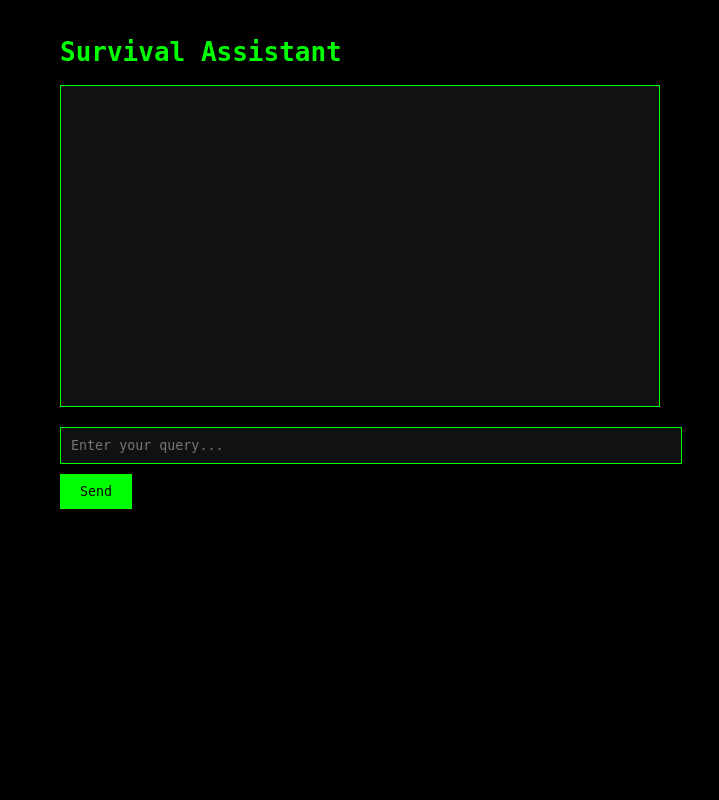
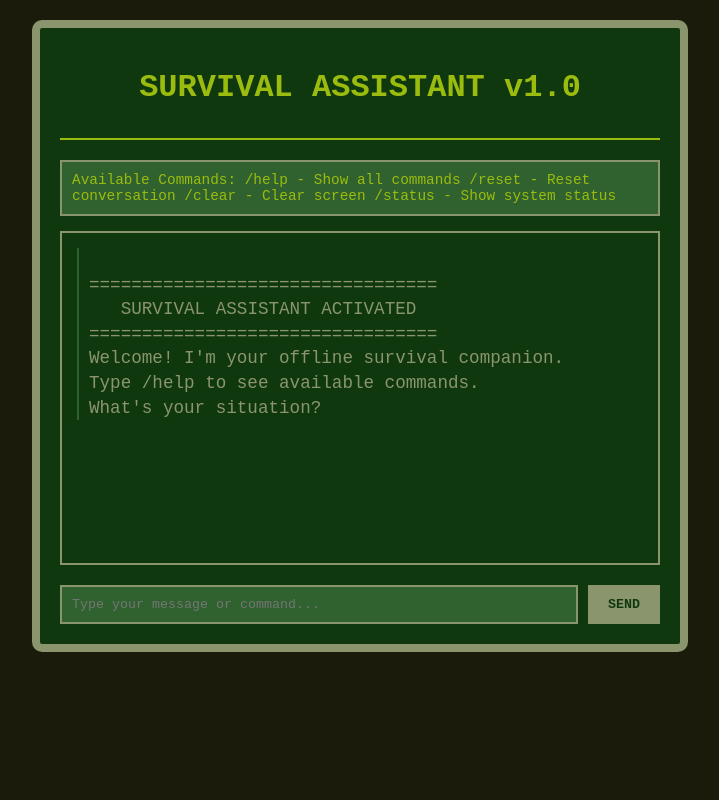
Before and after one commit to ItMeansBigMountain/Generative-AI, a Flask app: page / in a window 1280 px wide. Shown: the whole page, without its empty margins (280-999 px from the left). Run offline with Flask 3, Linux system fonts and the light colour scheme.

Commit message:
prototype webapp for rbpi

```diff
--- a/Local-LLM/survival-tool/app.py
+++ b/Local-LLM/survival-tool/app.py
@@ -1,7 +1,7 @@
-from flask import Flask, render_template, request, jsonify
+from flask import Flask, render_template, request, jsonify, url_for
 from modules.llm_interface import LLMInterface
 
-app = Flask(__name__)
+app = Flask(__name__, static_url_path='/static', static_folder='templates/static')
 llm = LLMInterface()
 
 @app.route('/')
--- a/Local-LLM/survival-tool/templates/index.html
+++ b/Local-LLM/survival-tool/templates/index.html
@@ -2,90 +2,26 @@
 <html>
 <head>
     <title>Survival Assistant</title>
-    <style>
-        body {
-            background-color: #000;
-            color: #0f0;
-            font-family: monospace;
-            margin: 0;
-            padding: 20px;
-            height: 100vh;
-            box-sizing: border-box;
-        }
-        #container {
-            max-width: 600px;
-            margin: 0 auto;
-        }
-        #output {
-            background-color: #111;
-            border: 1px solid #0f0;
-            padding: 10px;
-            height: 300px;
-            overflow-y: auto;
-            margin-bottom: 20px;
-            white-space: pre-wrap;
-        }
-        #input {
-            width: 100%;
-            background-color: #111;
-            color: #0f0;
-            border: 1px solid #0f0;
-            padding: 10px;
-            margin-bottom: 10px;
-            font-family: monospace;
-        }
-        #send {
-            background-color: #0f0;
-            color: #000;
-            border: none;
-            padding: 10px 20px;
-            cursor: pointer;
-            font-family: monospace;
-        }
-    </style>
+    <link rel="stylesheet" href="static/css/style.css">
 </head>
 <body>
     <div id="container">
-        <h1>Survival Assistant</h1>
+        <div id="header">
+            <h1>SURVIVAL ASSISTANT v1.0</h1>
+        </div>
+        <div id="commands">
+            Available Commands:
+            /help - Show all commands
+            /reset - Reset conversation
+            /clear - Clear screen
+            /status - Show system status
+        </div>
         <div id="output"></div>
-        <input type="text" id="input" placeholder="Enter your query...">
-        <button id="send">Send</button>
+        <div id="input-container">
+            <input type="text" id="input" placeholder="Type your message or command...">
+            <button id="send">SEND</button>
+        </div>
     </div>
-
-    <script>
-        const output = document.getElementById('output');
-        const input = document.getElementById('input');
-        const send = document.getElementById('send');
-
-        function addToOutput(text, isUser = false) {
-            output.innerHTML += `${isUser ? '> ' : ''}${text}\n`;
-            output.scrollTop = output.scrollHeight;
-        }
-
-        async function sendQuery() {
-            const query = input.value.trim();
-            if (!query) return;
-
-            addToOutput(query, true);
-            input.value = '';
-
-            try {
-                const response = await fetch('/query', {
-                    method: 'POST',
-                    headers: {'Content-Type': 'application/json'},
-                    body: JSON.stringify({prompt: query})
-                });
-                const data = await response.json();
-                addToOutput(data.response);
-            } catch (error) {
-                addToOutput('Error: ' + error);
-            }
-        }
-
-        send.addEventListener('click', sendQuery);
-        input.addEventListener('keypress', (e) => {
-            if (e.key === 'Enter') sendQuery();
-        });
-    </script>
+    <script src="static/js/main.js"></script>
 </body>
 </html>
--- /dev/null
+++ b/Local-LLM/survival-tool/templates/static/css/style.css
@@ -0,0 +1,93 @@
+/* GameBoy-inspired color palette */
+body {
+    background-color: #1a1b0a;
+    color: #9bbc0f;
+    font-family: 'Courier New', monospace;
+    margin: 0;
+    padding: 20px;
+    height: 100vh;
+    box-sizing: border-box;
+}
+
+#container {
+    max-width: 600px;
+    margin: 0 auto;
+    border: 8px solid #8b956d;
+    border-radius: 10px;
+    padding: 20px;
+    background-color: #0f380f;
+}
+
+#header {
+    text-align: center;
+    margin-bottom: 20px;
+    border-bottom: 2px solid #9bbc0f;
+    padding-bottom: 10px;
+}
+
+#commands {
+    background-color: #306230;
+    padding: 10px;
+    margin-bottom: 15px;
+    border: 2px solid #8b956d;
+    font-size: 0.9em;
+}
+
+#output {
+    background-color: #0f380f;
+    border: 2px solid #8b956d;
+    padding: 15px;
+    height: 300px;
+    overflow-y: auto;
+    margin-bottom: 20px;
+    white-space: pre-wrap;
+    font-size: 1.1em;
+    line-height: 1.4;
+}
+
+.user-message {
+    color: #9bbc0f;
+    margin-bottom: 10px;
+    padding-left: 20px;
+}
+
+.user-message:before {
+    content: ">";
+    position: absolute;
+    margin-left: -20px;
+}
+
+.assistant-message {
+    color: #8b956d;
+    margin-bottom: 15px;
+    border-left: 2px solid #306230;
+    padding-left: 10px;
+}
+
+#input-container {
+    display: flex;
+    gap: 10px;
+}
+
+#input {
+    flex-grow: 1;
+    background-color: #306230;
+    color: #9bbc0f;
+    border: 2px solid #8b956d;
+    padding: 10px;
+    font-family: 'Courier New', monospace;
+}
+
+#send {
+    background-color: #8b956d;
+    color: #0f380f;
+    border: none;
+    padding: 10px 20px;
+    cursor: pointer;
+    font-family: 'Courier New', monospace;
+    font-weight: bold;
+}
+
+#send:hover {
+    background-color: #9bbc0f;
+}
--- /dev/null
+++ b/Local-LLM/survival-tool/templates/static/js/main.js
@@ -0,0 +1,112 @@
+// Constants
+const WELCOME_MESSAGE = `
+=================================
+   SURVIVAL ASSISTANT ACTIVATED
+=================================
+Welcome! I'm your offline survival companion.
+Type /help to see available commands.
+What's your situation?`;
+
+// DOM Elements
+const output = document.getElementById('output');
+const input = document.getElementById('input');
+const send = document.getElementById('send');
+let isTyping = false;
+
+// Text Animation
+async function typeWriter(text, element, speed = 30) {
+    isTyping = true;
+    let i = 0;
+    element.style.opacity = '1';
+
+    return new Promise(resolve => {
+        function type() {
+            if (i < text.length) {
+                element.innerHTML += text.charAt(i);
+                i++;
+                setTimeout(type, speed);
+            } else {
+                isTyping = false;
+                resolve();
+            }
+        }
+        type();
+    });
+}
+
+// Message Display
+function addToOutput(text, isUser = false) {
+    const messageDiv = document.createElement('div');
+    messageDiv.className = isUser ? 'user-message' : 'assistant-message';
+    output.appendChild(messageDiv);
+
+    if (isUser) {
+        messageDiv.textContent = text;
+    } else {
+        typeWriter(text, messageDiv);
+    }
+
+    output.scrollTop = output.scrollHeight;
+}
+
+// Command Handler
+async function handleCommand(command) {
+    switch(command.toLowerCase()) {
+        case '/help':
+            addToOutput(`Available Commands:
+/help   - Show this help message
+/reset  - Reset conversation
+/clear  - Clear screen
+/status - Show system status`);
+            return true;
+        case '/clear':
+            output.innerHTML = '';
+            addToOutput('Screen cleared.');
+            return true;
+        case '/status':
+            addToOutput(`System Status:
+- Battery: 100%
+- Storage: Available
+- LLM Status: Connected
+- Emergency Mode: Ready`);
+            return true;
+        default:
+            return false;
+    }
+}
+
+// Query Handler
+async function sendQuery() {
+    if (isTyping) return;
+
+    const query = input.value.trim();
+    if (!query) return;
+
+    addToOutput(query, true);
+    input.value = '';
+
+    if (await handleCommand(query)) return;
+
+    try {
+        const response = await fetch('/query', {
+            method: 'POST',
+            headers: {'Content-Type': 'application/json'},
+            body: JSON.stringify({prompt: query})
+        });
+        const data = await response.json();
+        addToOutput(data.response);
+    } catch (error) {
+        addToOutput('Error: ' + error);
+    }
+}
+
+// Event Listeners
+send.addEventListener('click', sendQuery);
+input.addEventListener('keypress', (e) => {
+    if (e.key === 'Enter' && !isTyping) sendQuery();
+});
+
+// Initialize
+window.addEventListener('load', () => {
+    addToOutput(WELCOME_MESSAGE);
+});
```
Also changed, not shown: Local-LLM/survival-tool/modules/llm_interface.py (+26 -8 lines), Local-LLM/survival-tool/survival-device.md (+4 -4 lines), Local-LLM/readme.md.
